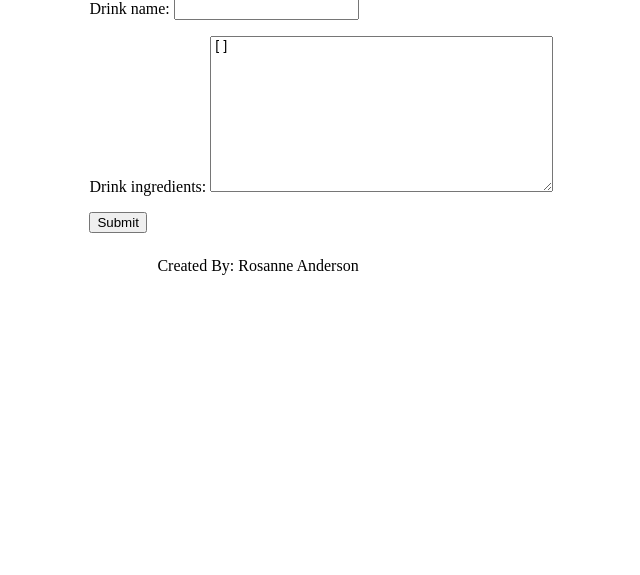
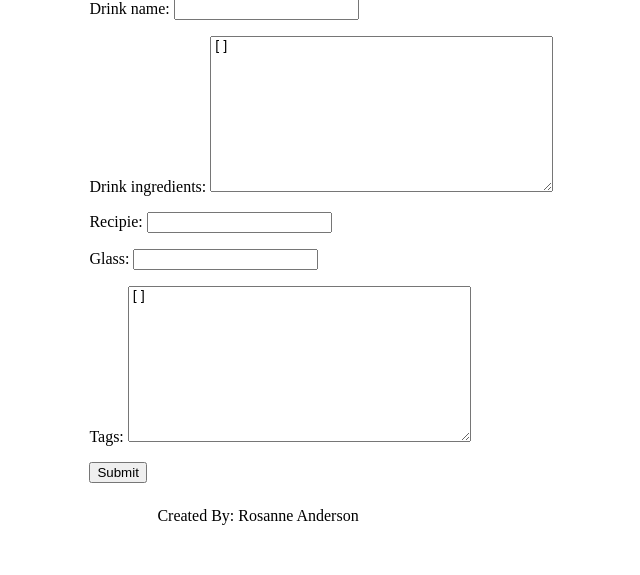
Before and after one commit to RosanneE/Pour_Choices, a Django app: page /drinks/create/ in a window 1280 px wide. Shown: the part 257-832 px from the top of the page, without its empty margins (13-653 px from the left). Before the commit the page ends 532 px from the top, so only its background shows below. Run offline with Django 4.2, Linux system fonts and the light colour scheme.

Commit message:
cocktail show update, add: recipie, glass, tags

```diff
--- a/pour/drinks/templates/cocktail_show.html
+++ b/pour/drinks/templates/cocktail_show.html
@@ -6,8 +6,12 @@
 <div class="add_update">
   <div class="update">
     <h2>{{drinks.drink_name}}</h2>
-    <h3>{{drinks.drink_ingredients}}</h3>
+    <h4>{{drinks.drink_ingredients}}</h4>
     <h3>Recipie</h3>
+    <p>{{drinks.recipie}}</p>
+    <p> Glass: {{drinks.glass}}</p
+    <br/>
+    <p>Tags: {{drinks.tags}}<p/>
     <button class = 'update_button'><a href = '{% url 'cocktail_update' drinks.id %}'>Update</a></button>
   </div>
 </div>
--- a/pour/drinks/views.py
+++ b/pour/drinks/views.py
@@ -41,7 +41,7 @@ class Index(TemplateView):
 
 class DrinksCreate(CreateView):
     model = Drinks
-    fields = ['drink_name','drink_ingredients']
+    fields = ['drink_name','drink_ingredients', 'recipie', 'glass', 'tags']
     template_name = 'create_cocktail.html'
     success_url = '/create/'
 
@@ -51,7 +51,7 @@ class CocktailShow(DetailView):
 
 class CocktailUpdate(UpdateView):
     model = Drinks
-    fields = ['drink_name','drink_ingredients']
+    fields = ['drink_name','drink_ingredients', 'recipie', 'glass', 'tags']
     template_name = 'cocktail_update.html'
 
     def get_success_url(self):
```
